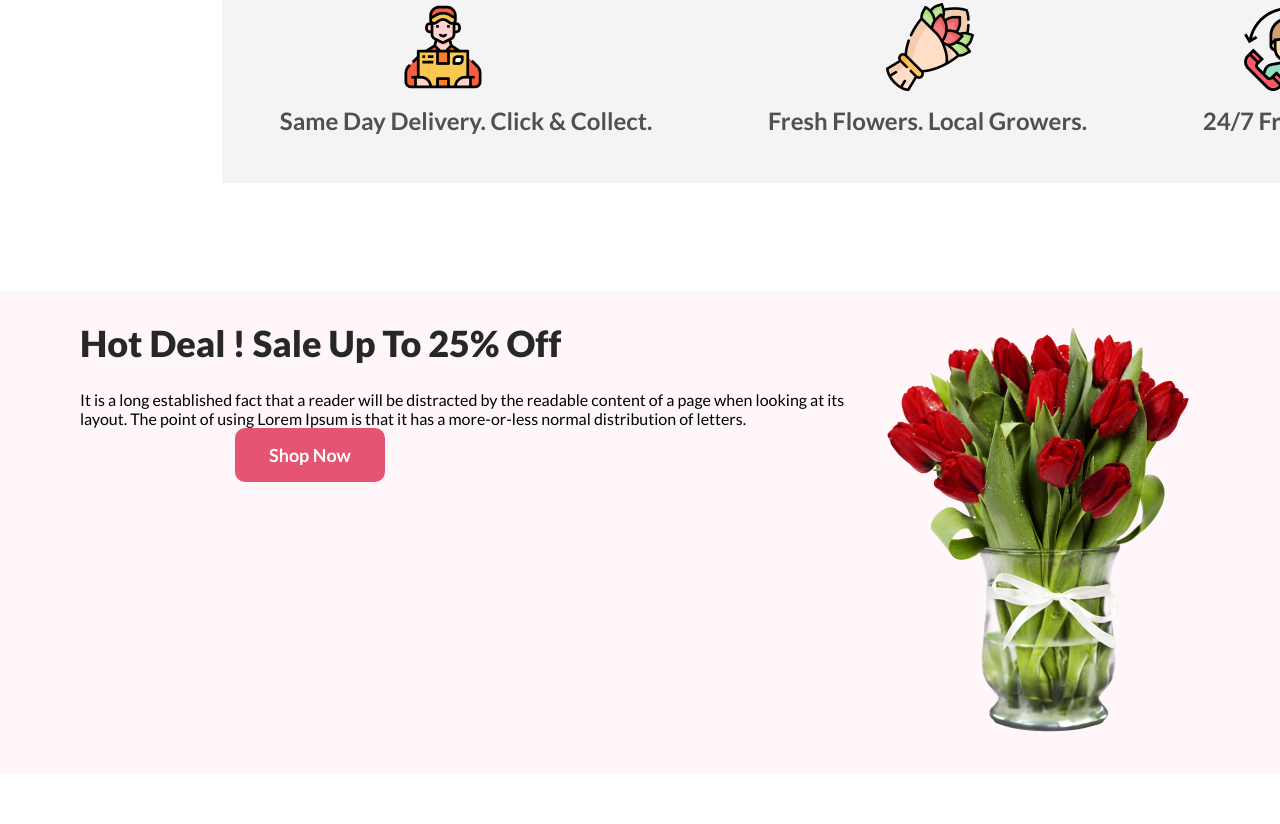
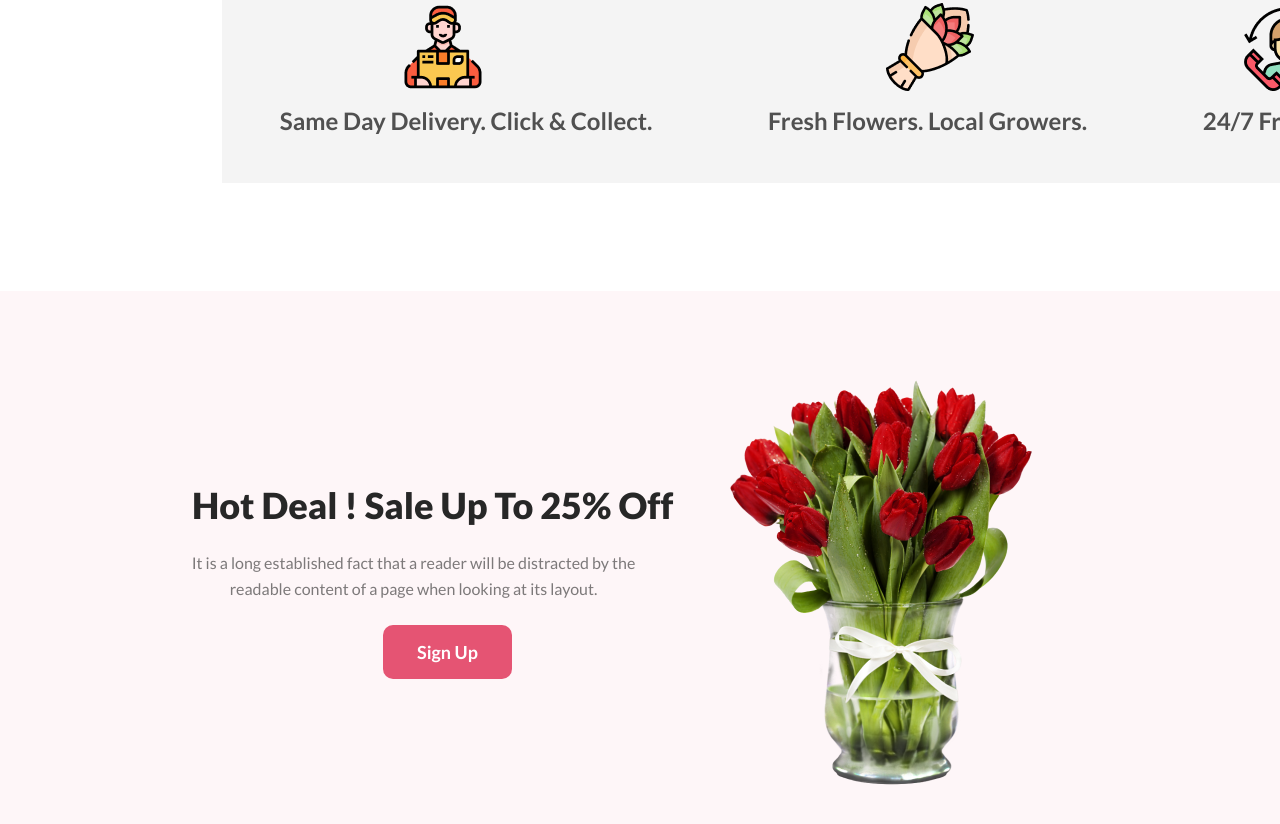
Before and after one commit to Tonmoy6/flower-shop-assignment-1st, a plain HTML site: page index.html in a window 1280 px wide. Shown: the part 1829-2653 px from the top of the page. Before the commit the page ends 2603 px from the top, so only its background shows below. Drawn offline with Linux system fonts and the light colour scheme.

Commit message:
added discount section

```diff
--- a/index.html
+++ b/index.html
@@ -120,8 +120,8 @@
         <section class="discount">
             <div class="discount_title_container">
                 <h1 class="discount_title">Hot Deal ! Sale Up To 25% Off</h1>
-                <p class="discrount_description">It is a long established fact that a reader will be distracted by the readable content of a page when looking at its layout. The point of using Lorem Ipsum is that it has a more-or-less normal distribution of letters.</p>
-                <button class="btn_primary">Shop Now</button>
+                <p class="discrount_description">It is a long established fact that a reader will be distracted by the readable content of a page when looking at its layout.</p>
+                <button id="discount_btn" class="btn_primary">Sign Up</button>
             </div>
 
             <div class="image_container">
--- a/style/indexstyle.css
+++ b/style/indexstyle.css
@@ -228,7 +228,7 @@ justify-content: space-around;
                     display: flex;
                     justify-content: space-around;
                     background: #e554730d;
-                    padding: 30px 80px 30px 80px;
+                    padding: 83px 237px 83px 181px;
                 }
 
 .discount_title_container{
@@ -238,12 +238,21 @@ justify-content: space-around;
 .discount_title {
     color: #272727;
     font-size: 36px;
-    margin-bottom: 25px;
+    margin: 109px 0px 23px 11px;
     font-weight: 800;
 }
 
-.discrount_description{
+.discrount_description {
+    color: #27272799;
+    text-align: center;
+    font-size: 16px;
+    font-weight: 400;
+    line-height: 26px;
+    margin: 0px 63px 0px -16px;
+}
 
+#discount_btn {
+    margin: 23px 0px 0px 202px;
 }
 
 .image_container{
```
